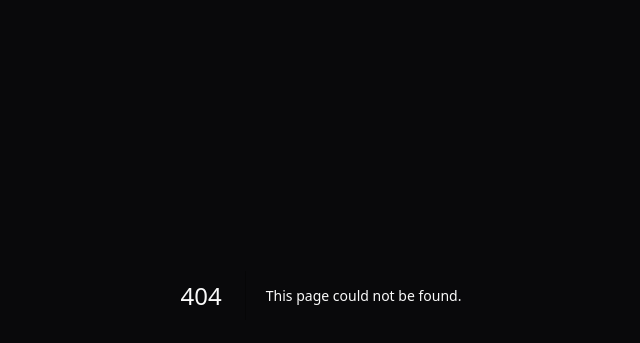
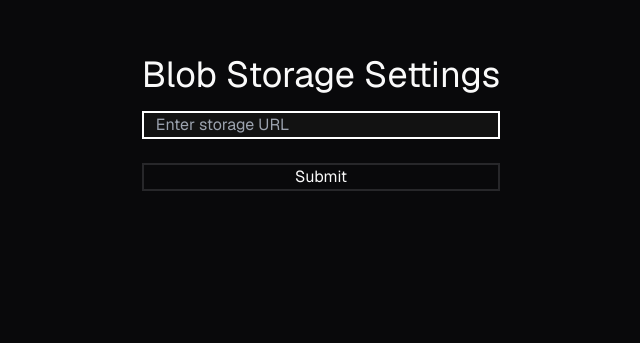
Before and after one commit to Builder-s-League/BuildersLeague-Edition1, a Next.js app: page /setting/blob-storage in a window 1280 px wide. Before the commit this address had no page. Shown: the part 105-448 px from the top of the page, without its empty margins (319-959 px from the left). Built offline with nearby package versions, Linux system fonts and the light colour scheme.

Commit message:
Added blob-storage page

```diff
--- a/package.json
+++ b/package.json
@@ -22,7 +22,8 @@
     "prepare": "husky install",
     "test": "jest",
     "test:ci": "jest --ci",
-    "analyze": "ANALYZE=true npm build"
+    "analyze": "ANALYZE=true npm run build",
+    "lint-staged":"lint-staged"
   },
   "dependencies": {
     "@next/bundle-analyzer": "^14.0.4",
--- /dev/null
+++ b/src/app/setting/blob-storage/page.tsx
@@ -0,0 +1,19 @@
+const Blob = () => {
+  return (
+    <div className="mt-[10rem]">
+      <h2 className="mb-4 text-4xl">Blob Storage Settings</h2>
+      <form className="flex flex-col gap-6">
+        <input
+          className="border-2 border-white placeholder:pl-3"
+          placeholder="Enter storage URL"
+          required
+        />
+        <button className="order-white border-2" type="submit">
+          Submit
+        </button>
+      </form>
+    </div>
+  )
+}
+
+export default Blob
--- /dev/null
+++ b/src/app/setting/page.tsx
@@ -0,0 +1,5 @@
+const Setting = () => {
+  return <div>Settings</div>
+}
+
+export default Setting
```
Also changed, not shown: 2 other files (tests, documents, lock files or other folders).
